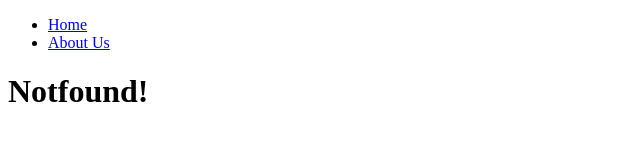
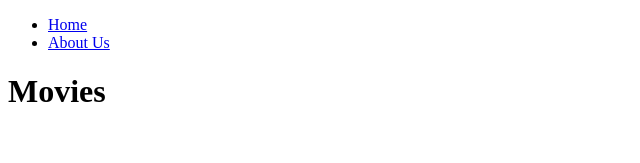
Before and after one commit to jh0152park/NextJS-Tutorial, a Next.js app: page /movies/1 in a window 1280 px wide. Before the commit this address had no page. Shown: the top 163 px of the page, without its empty margins (0-640 px from the left). Built offline with nearby package versions, Linux system fonts and the light colour scheme.

Commit message:
update readme

```diff
--- /dev/null
+++ b/app/(movies)/movies/[id]/page.tsx
@@ -0,0 +1,4 @@
+export default function MovieDetail(props) {
+    console.log(props);
+    return <h1>Movies</h1>;
+}
```
Also changed, not shown: 1 other file (tests, documents, lock files or other folders).
